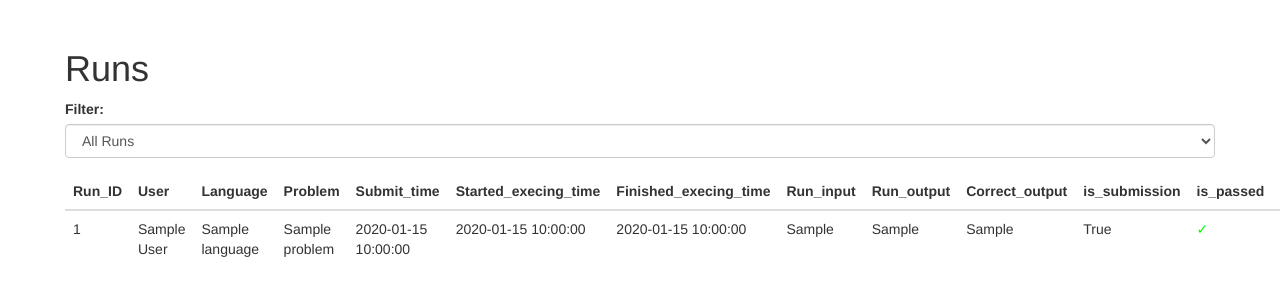
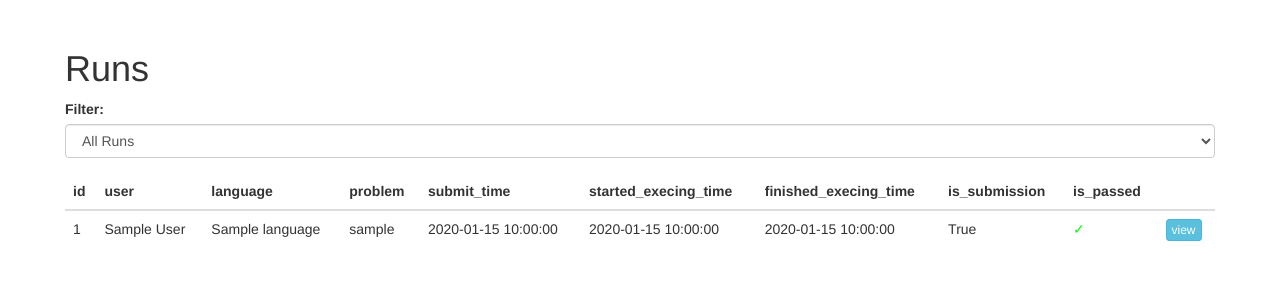
Before and after one commit to unoacm/code_court, a Flask app: template code_court/courthouse/templates/runs/view.html in a window 1280 px wide; the page is wider, and only the part inside the window is pictured. Shown: the part 51-351 px from the top of that part. Run offline with Flask 2, Linux system fonts and the light colour scheme; the template is opened without the code that fills it: values that come from a table or form of the project are taken from there, others are empty; a user stored in the database is signed in; tables that the repository leaves empty hold one stand-in row (values such as "Sample post"); parts of the project's set-up code (start-up, migrations or seed data) failed here and were passed over; some libraries are stand-ins or nearby versions.

Commit message:
Updated runs admin page to use problem slugs

```diff
--- a/code_court/courthouse/templates/runs/run.html
+++ b/code_court/courthouse/templates/runs/run.html
@@ -22,7 +22,7 @@
             <td class="run_id">{{ run.id }}</td>
             <td class="run_user">{{ run.user.name }}</td>
             <td class="run_name">{{ run.language.name }}</td>
-            <td class="run_problem">{{ run.problem.name }}</td>
+            <td class="run_problem">{{ run.problem.slug }}</td>
             <td class="run_submit_time">{{ run.submit_time }}</td>
             <td class="run_started_execing_time">{{ run.started_execing_time }}</td>
             <td class="run_finished_execing_time">{{ run.finished_execing_time }}</td>
--- a/code_court/courthouse/templates/runs/view.html
+++ b/code_court/courthouse/templates/runs/view.html
@@ -18,16 +18,13 @@
 <table class="table">
     <thead>
         <tr>
-            <th>Run_ID</th>
-            <th>User</th>
-            <th>Language</th>
-            <th>Problem</th>
-            <th>Submit_time</th>
-            <th>Started_execing_time</th>
-            <th>Finished_execing_time</th>
-            <th>Run_input</th>
-            <th>Run_output</th>
-            <th>Correct_output</th>
+            <th>id</th>
+            <th>user</th>
+            <th>language</th>
+            <th>problem</th>
+            <th>submit_time</th>
+            <th>started_execing_time</th>
+            <th>finished_execing_time</th>
             <th>is_submission</th>
             <th>is_passed</th>
             <th></th>
@@ -40,20 +37,16 @@
             <td class="run_id">{{ run.id }}</td>
             <td class="run_user">{{ run.user.name }}</td>
             <td class="run_name">{{ run.language.name }}</td>
-            <td class="run_problem">{{ run.problem.name }}</td>
+            <td class="run_problem">{{ run.problem.slug }}</td>
             <td class="run_submit_time">{{ run.submit_time }}</td>
             <td class="run_started_execing_time">{{ run.started_execing_time }}</td>
             <td class="run_finished_execing_time">{{ run.finished_execing_time }}</td>
-            <td class="run_run_input">{{ run.run_input }}</td>
-            <td class="run_run_output">{{ run.run_output }}</td>
-            <td class="run_correct_output">{{ run.correct_output }}</td>
             <td class="run_is_submission">{{ run.is_submission }}</td>
             <td class="run_is_passed">
-                {% if run.is_submission == False %}
+                {% if run.is_passed == True %}
+                    <span class="green">&#10003;</span>
                 {% elif run.is_passed == False %}
                     <span class="red">&#215;</span>
-                {% elif run.is_passed == True %}
-                    <span class="green">&#10003;</span>
                 {% else %}
                     <span>&#8635;</span>
                 {% endif %}
```
